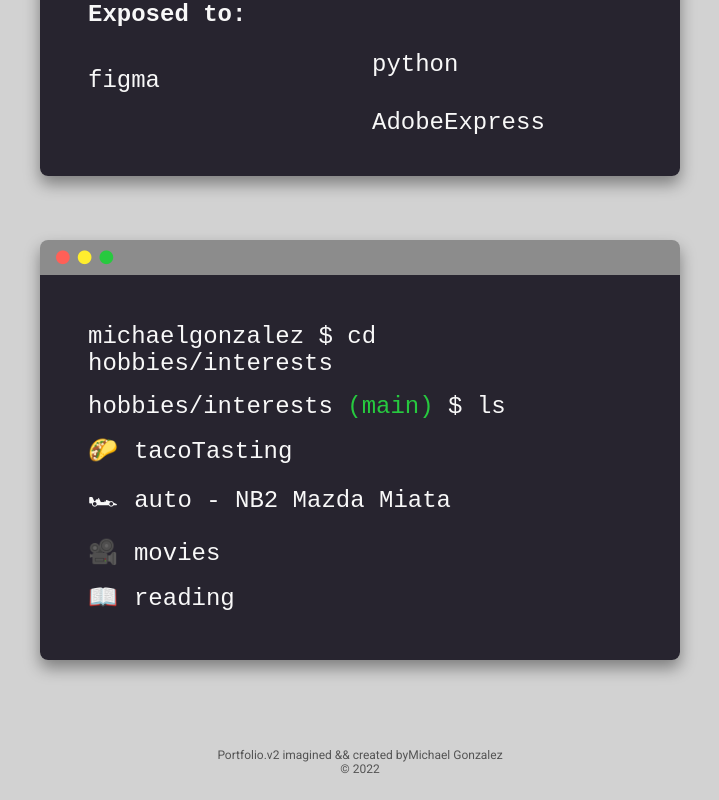
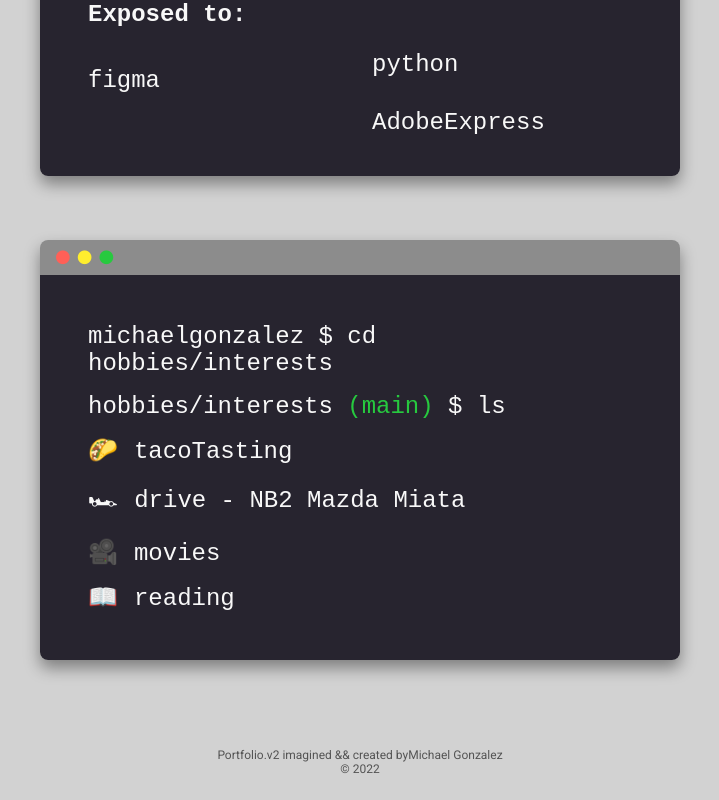
Before and after one commit to mgdevelops2/hw20react-portfolio-v2, a React (Create React App) app: page /aboutMe in a window 1280 px wide. Shown: the part 1424-2224 px from the top of the page, without its empty margins (280-999 px from the left). Built offline with nearby package versions, Linux system fonts and the light colour scheme.

Commit message:
editing package.json for deployment

```diff
--- a/package.json
+++ b/package.json
@@ -1,5 +1,5 @@
 {
-  "homepage": "https://mike-gonz0.github.io/hw20react-portfolio-v2",
+  "homepage": "https://mike-gonz0.github.io",
   "name": "portfolio2.0",
   "version": "2.0.0",
   "private": false,
--- a/src/details/Details.js
+++ b/src/details/Details.js
@@ -83,7 +83,7 @@ export const details = {
       emoji: "🌮",
     },
     {
-      label: "auto - NB2 Mazda Miata",
+      label: "drive - NB2 Mazda Miata",
       emoji: "🏎",
     },
     {
```
Also changed, not shown: 7 other files (tests, documents, lock files or other folders).
